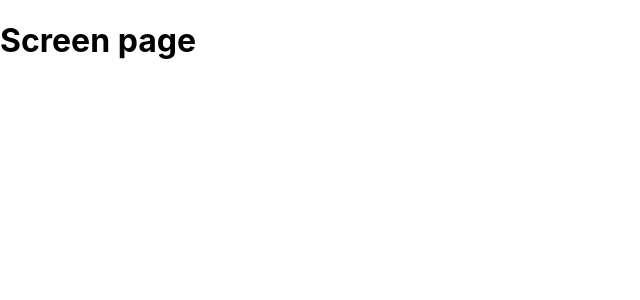
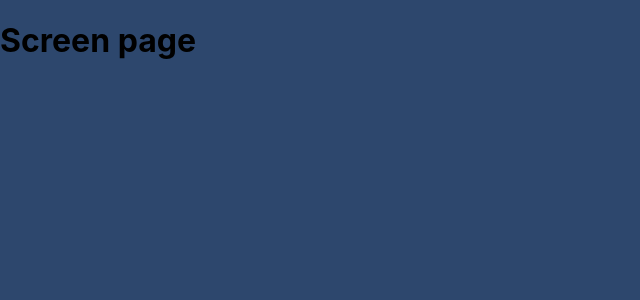
Before and after one commit to flextian/video-chat-a, a React (Create React App) app in the folder website/: page /screenPage in a window 1280 px wide. Shown: the top 300 px of the page, without its empty margins (0-640 px from the left). Built offline with nearby package versions, Linux system fonts and the light colour scheme.

Commit message:
added background color

```diff
--- a/website/src/App/ScreenPage/ScreenPage.js
+++ b/website/src/App/ScreenPage/ScreenPage.js
@@ -3,8 +3,14 @@ import React from "react";
 
 export const ScreenPage = () => {
   return (
-    <div>
+    <FullHeightBlueBox>
       <h1>Screen page</h1>
-    </div>
+    </FullHeightBlueBox>
   );
 };
+
+const FullHeightBlueBox = styled.div`
+  background-color: #2d476d;
+  height: 100vh;
+  display: flex;
+`;
```
